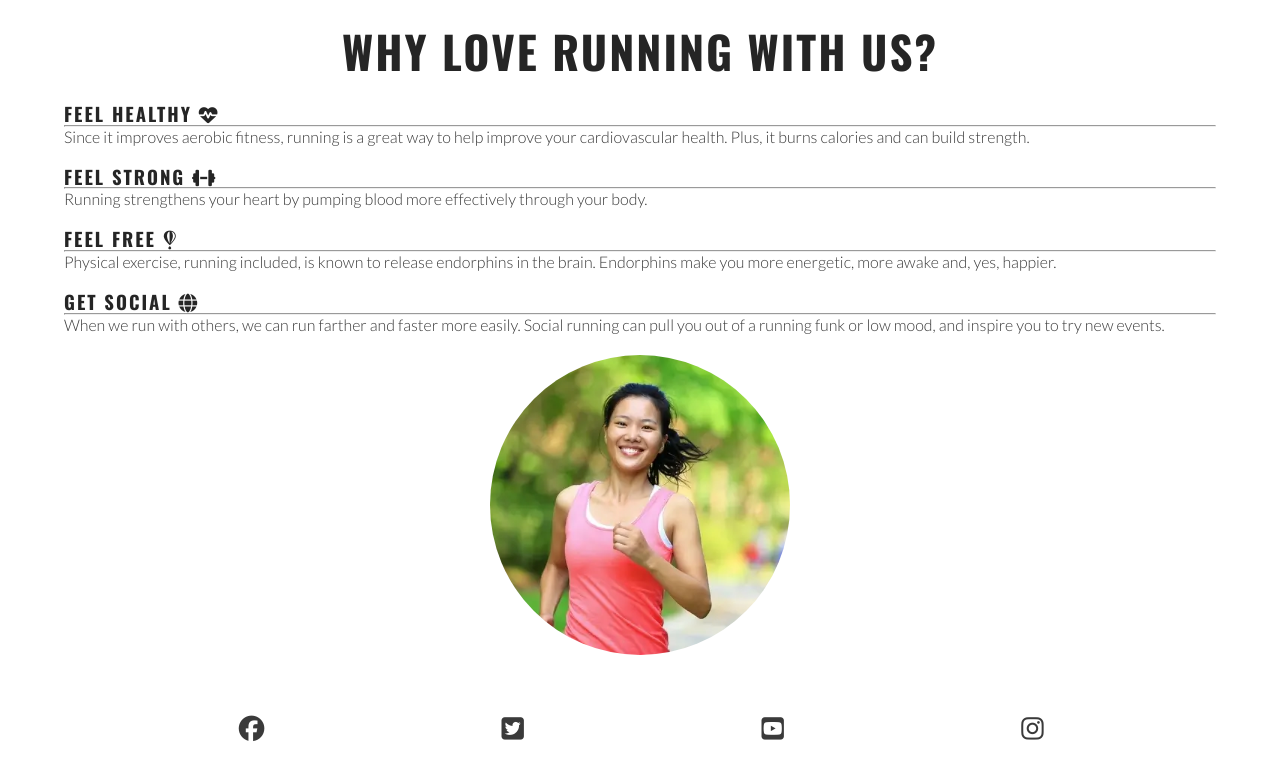
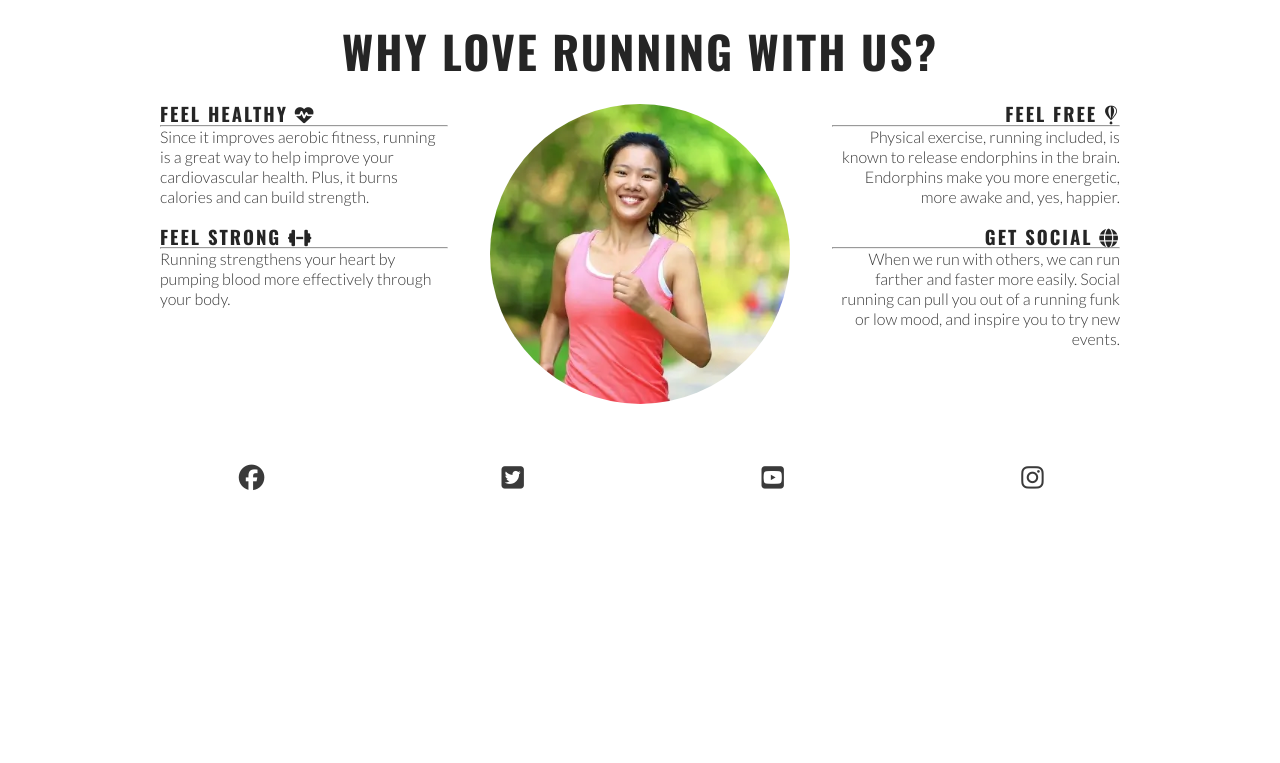
Before and after one commit to MGW-GH/Love-Running, a plain HTML site: page index.html in a window 1280 px wide. Shown: the part 681-1444 px from the top of the page. After the commit the page ends 1193 px from the top, so only its background shows below. Drawn offline with nearby package versions, Linux system fonts and the light colour scheme.

Commit message:
further styled reasons section for 1200px and up

```diff
--- a/assets/css/style.css
+++ b/assets/css/style.css
@@ -210,6 +210,23 @@ main {
         width: 300px;
         right: 50px;
     }
+
+    /* Reasons section */
+    #benefits-physical, #benefits-mental{
+        display: flex;
+        flex-direction: column;
+        width: 100%;
+    }
+
+    #benefits-physical > div, #benefits-mental > div {
+        width: 75%;
+    }
+
+    #benefits-mental > div {
+        text-align: end;
+        align-self: flex-end;
+    }
+
 }
 
 /* Media query: 992px and up */
@@ -218,3 +235,32 @@ main {
         border-bottom: 1px solid #3a3a3a;
     }
 }
+
+/* Media query: 1200px and up */
+@media screen and (min-width: 1200px) {
+    /* Reasons */
+    #benefits {
+        display: flex;
+        flex-direction: row;
+    }
+
+    #benefits > div {
+        flex: 1;
+    }
+
+    #benefits-image {
+        order: 0;
+    }
+
+    #benefits-mental {
+        order: 1;
+    }
+
+    #benefits-mental > div {
+        align-self: flex-start;
+    }
+
+    #benefits-physical > div {
+        align-self: flex-end;
+    }
+}
```
